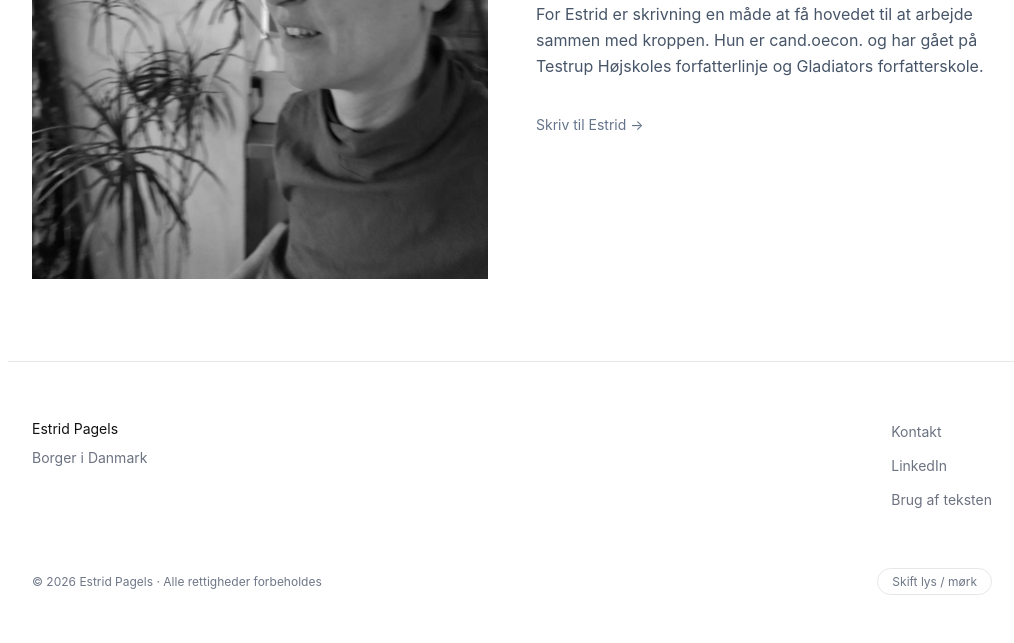
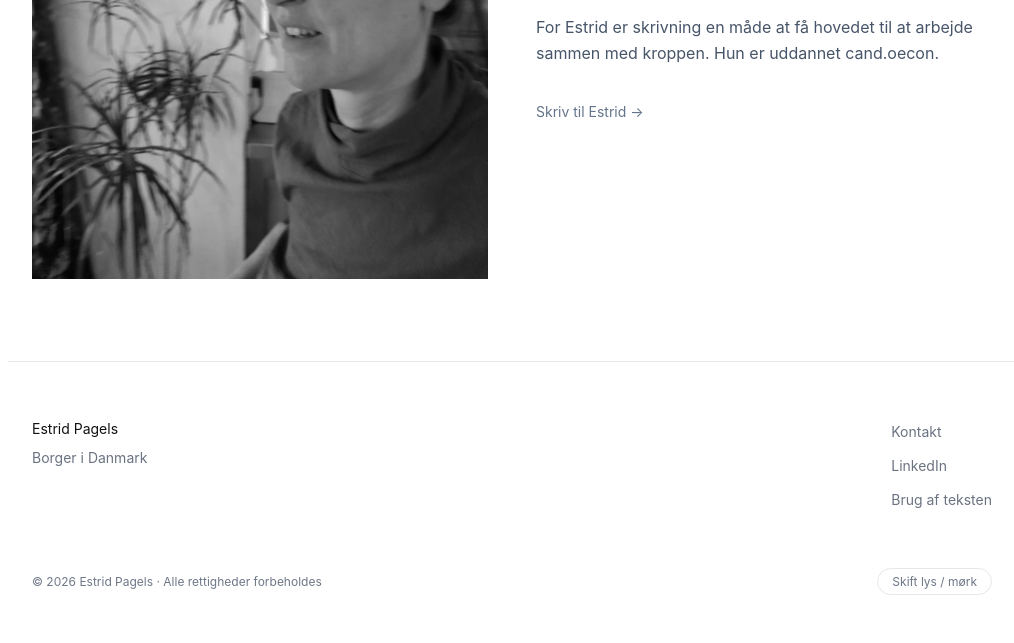
Before and after one commit to enfugl/estridpagels, a plain HTML site: page index.html in a window 1280 px wide. Shown: the part 439-1082 px from the top of the page, without its empty margins (128-1142 px from the left). Drawn offline with Linux system fonts and the light colour scheme.

Commit message:
Fjern forfatterskolerne fra teksten

```diff
--- a/index.html
+++ b/index.html
@@ -4,7 +4,7 @@
 <meta charset="utf-8">
 <meta name="viewport" content="width=device-width, initial-scale=1">
 <title>Estrid Pagels</title>
-<meta name="description" content="Estrid Pagels skriver. Cand.oecon., Testrup Højskoles forfatterlinje og Gladiators forfatterskole.">
+<meta name="description" content="For Estrid Pagels er skrivning en måde at få hovedet til at arbejde sammen med kroppen.">
 <meta property="og:title" content="Estrid Pagels">
 <meta property="og:description" content="For Estrid er skrivning en måde at få hovedet til at arbejde sammen med kroppen.">
 <meta property="og:type" content="website">
@@ -46,8 +46,7 @@
           <h1>Estrid Pagels</h1>
           <p class="lead">
             For Estrid er skrivning en måde at få hovedet til at arbejde sammen
-            med kroppen. Hun er cand.oecon. og har gået på Testrup Højskoles
-            forfatterlinje og Gladiators forfatterskole.
+            med kroppen. Hun er uddannet cand.oecon.
           </p>
           <a class="arrow" href="kontakt.html">Skriv til Estrid &rarr;</a>
         </div>
```
